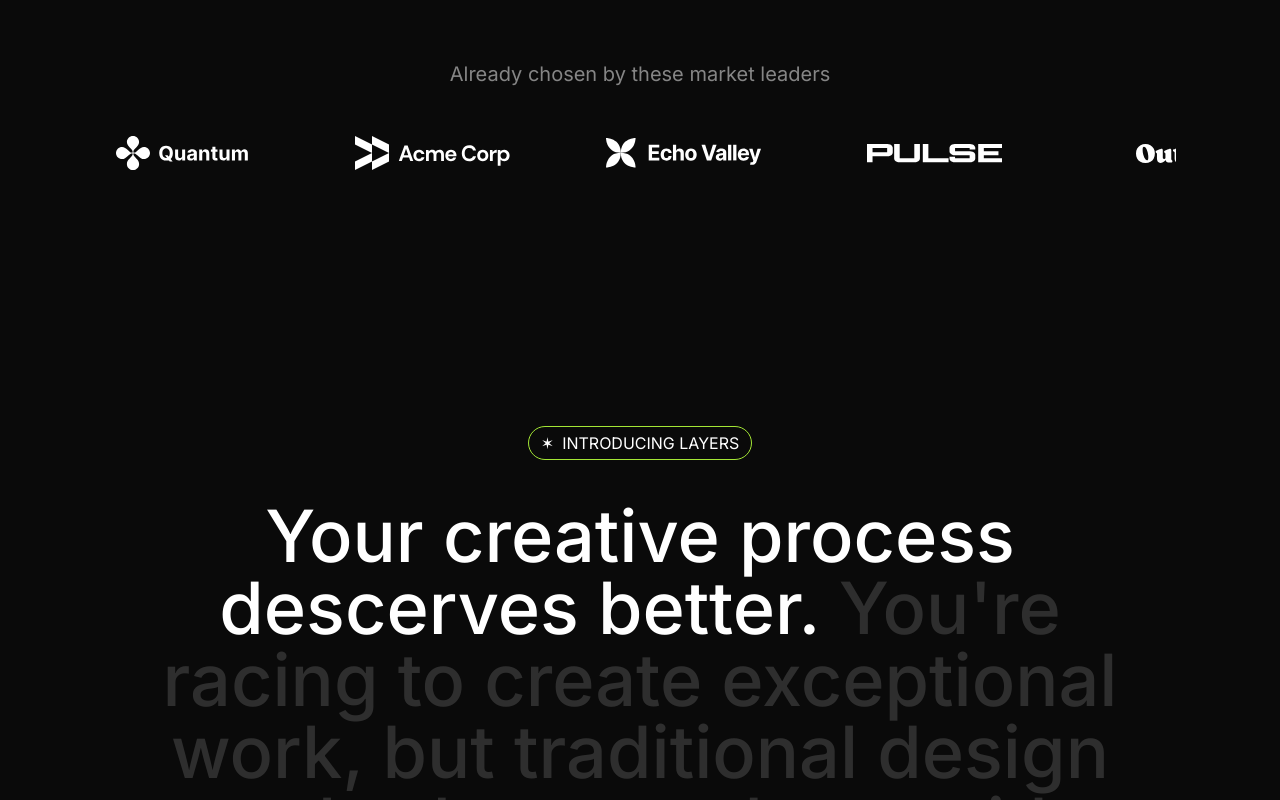
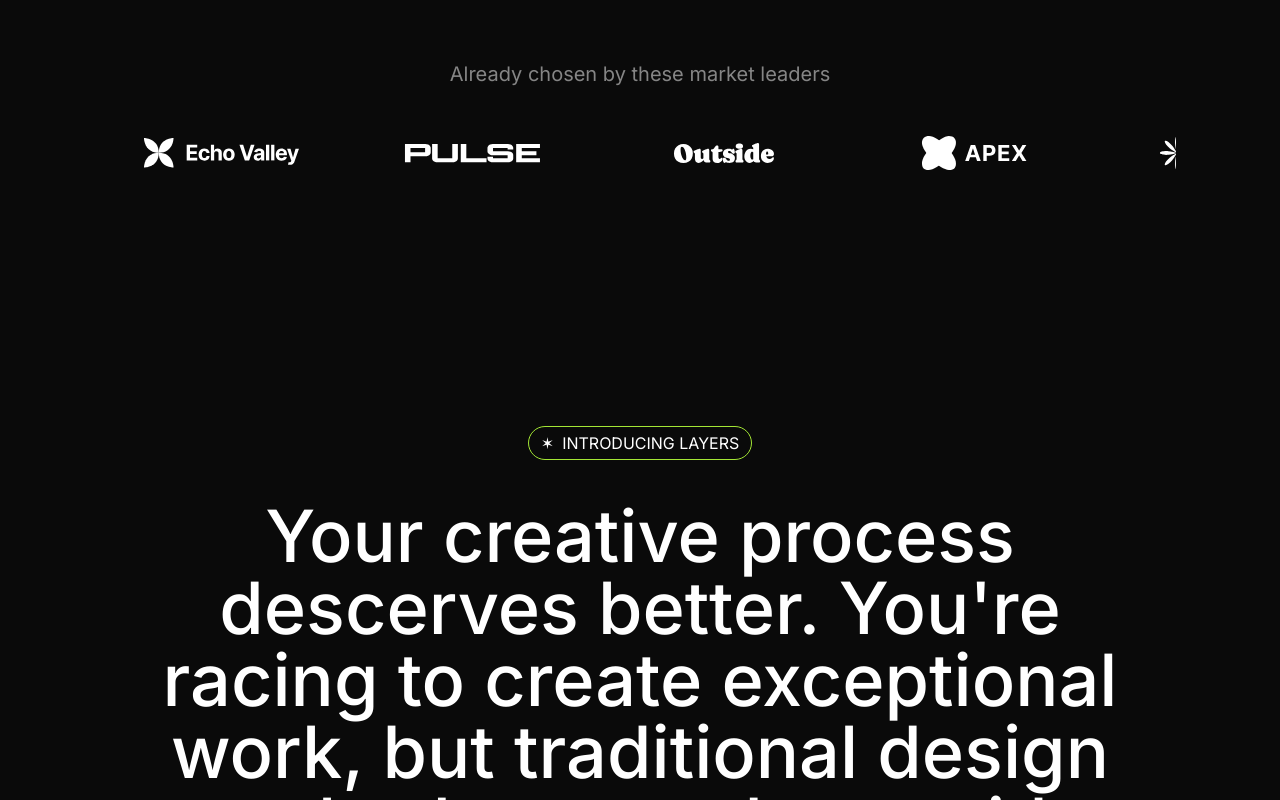
Before and after one commit to Muzammil-cyber/modern-design-web-app, a Next.js app: page / in a window 1280 px wide. Shown: the part 820-1620 px from the top of the page. Built offline with nearby package versions, Linux system fonts and the light colour scheme.

Commit message:
Enhance Hero, Introduction, and LogoTicker sections with animations and scroll effects; implement framer-motion for improved user experience

```diff
--- a/src/sections/Hero.tsx
+++ b/src/sections/Hero.tsx
@@ -1,25 +1,99 @@
+"use client";
 import Button from "@/components/Button";
 import designExample1Image from "@/assets/images/design-example-1.png";
 import designExample2Image from "@/assets/images/design-example-2.png";
 import Image from "next/image";
 import Pointer from "@/components/Pointer";
+import { useAnimate, motion } from "framer-motion";
+import { useEffect } from "react";
+import customCursor from "@/assets/images/cursor-you.svg";
 
 export default function Hero() {
+  const [leftDesignScope, leftDesignAnimate] = useAnimate();
+  const [rightDesignScope, rightDesignAnimate] = useAnimate();
+  const [andreaPointerScope, andreaPointerAnimate] = useAnimate();
+  const [bryanPointerScope, bryanPointerAnimate] = useAnimate();
+
+  useEffect(() => {
+    leftDesignAnimate([
+      [leftDesignScope.current, { opacity: 1 }, { duration: 0.5 }],
+      [leftDesignScope.current, { x: 0, y: 0 }, { duration: 0.5 }],
+    ]);
+    rightDesignAnimate([
+      [rightDesignScope.current, { opacity: 1 }, { duration: 0.5, delay: 1.5 }],
+      [rightDesignScope.current, { x: 0, y: 0 }, { duration: 0.5 }],
+    ]);
+    andreaPointerAnimate([
+      [andreaPointerScope.current, { opacity: 1 }, { duration: 0.5 }],
+      [andreaPointerScope.current, { x: -100, y: 0 }, { duration: 0.5 }],
+      [
+        andreaPointerScope.current,
+        { x: 0, y: [0, 16, 0] },
+        { duration: 0.5, ease: "easeInOut" },
+      ],
+    ]);
+
+    bryanPointerAnimate([
+      [
+        bryanPointerScope.current,
+        { opacity: 1 },
+        { duration: 0.5, delay: 1.5 },
+      ],
+      [bryanPointerScope.current, { x: 0, y: 100 }, { duration: 0.5 }],
+      [
+        bryanPointerScope.current,
+        { x: [0, 16, 0], y: 0 },
+        { duration: 0.5, ease: "easeInOut" },
+      ],
+    ]);
+  }, []);
+
   return (
-    <section className="py-24 overflow-x-clip">
+    <section
+      className="py-24 overflow-x-clip"
+      style={{ cursor: `url(${customCursor.src}), auto` }}
+    >
       <div className="container relative">
-        <div className="absolute -left-60 top-16 hidden lg:block">
-          <Image src={designExample1Image} alt="" placeholder="blur" />
-        </div>
-        <div className="absolute -right-[380px] -top-16  hidden lg:block">
-          <Image src={designExample2Image} alt="" placeholder="blur" />
-        </div>
-        <div className="absolute left-56 top-96  hidden lg:block">
+        <motion.div
+          ref={leftDesignScope}
+          initial={{ opacity: 0, x: -200, y: 200 }}
+          className="absolute -left-60 top-16 hidden lg:block"
+          drag
+        >
+          <Image
+            src={designExample1Image}
+            alt=""
+            placeholder="blur"
+            draggable={false}
+          />
+        </motion.div>
+        <motion.div
+          ref={rightDesignScope}
+          initial={{ opacity: 0, x: 200, y: 200 }}
+          className="absolute -right-[380px] -top-16  hidden lg:block"
+          drag
+        >
+          <Image
+            src={designExample2Image}
+            alt=""
+            placeholder="blur"
+            draggable={false}
+          />
+        </motion.div>
+        <motion.div
+          ref={andreaPointerScope}
+          initial={{ opacity: 0, y: 100, x: -200 }}
+          className="absolute left-56 top-96  hidden lg:block"
+        >
           <Pointer name="Andrea" />
-        </div>
-        <div className="absolute right-80 -top-4  hidden lg:block ">
+        </motion.div>
+        <motion.div
+          ref={bryanPointerScope}
+          initial={{ opacity: 0, y: 100, x: 200 }}
+          className="absolute right-80 -top-4  hidden lg:block "
+        >
           <Pointer name="Bryan" color="red" />
-        </div>
+        </motion.div>
         <div className="flex justify-center">
           <div className="inline-flex py-1 px-3 bg-gradient-to-r from-purple-400 to-pink-400 rounded-full text-neutral-950 font-semibold">
             ✨ $7.5M seed round raised
--- a/src/sections/Introduction.tsx
+++ b/src/sections/Introduction.tsx
@@ -1,22 +1,60 @@
+"use client";
 import Tag from "@/components/Tag";
+import { useScroll, useTransform } from "framer-motion";
+import { useEffect, useRef, useState } from "react";
+import { twMerge } from "tailwind-merge";
 
 const text = `You're racing to create exceptional work, but traditional design tools slow you down with unnecessary complexity and steep learning curves.`;
+const words = text.split(" ");
 
 export default function Introduction() {
+  const scrollTarget = useRef<HTMLDivElement>(null);
+  const { scrollYProgress } = useScroll({
+    target: scrollTarget,
+    offset: ["start end", "end end"],
+  });
+  // useMotionValueEvent(scrollYProgress, "change", (latest) => {
+  //   console.log("🚀 ~ useMotionValueEvent ~ latest:", latest);
+  // });
+  const [currentWord, setCurrentWord] = useState(0);
+  const wordIndex = useTransform(scrollYProgress, [0, 1], [0, words.length]);
+
+  useEffect(() => {
+    wordIndex.on("change", (latest) => {
+      setCurrentWord(latest);
+    });
+    return () => {
+      wordIndex.destroy();
+    };
+  }, [wordIndex]);
+
   return (
     <section className="py-28 lg:py-40">
       <div className="container">
+        <div className="sticky top-20 md:top-28 lg:top-40">
           <div className="flex justify-center">
             <Tag>Introducing Layers</Tag>
           </div>
           <div className="text-4xl  text-center font-medium mt-10 md:text-6xl lg:text-7xl">
             <span className="">Your creative process descerves better.</span>{" "}
-          <span className="text-white/15">{text}</span>
+            <span className="text-white/15">
+              {words.map((word, i) => (
+                <span
+                  key={word + i}
+                  className={twMerge(
+                    "transition-colors duration-500 text-white/15",
+                    i < currentWord && "text-white "
+                  )}
+                >{`${word} `}</span>
+              ))}
+            </span>
             <span className="text-lime-400 block">
               That&apos;s why we built Layers.
             </span>
           </div>
         </div>
+        <div ref={scrollTarget} className="h-[150vh]"></div>
+      </div>
     </section>
   );
 }
--- a/src/sections/LogoTicker.tsx
+++ b/src/sections/LogoTicker.tsx
@@ -1,3 +1,4 @@
+"use client";
 import quantumLogo from "@/assets/images/quantum.svg";
 import acmeLogo from "@/assets/images/acme-corp.svg";
 import echoValleyLogo from "@/assets/images/echo-valley.svg";
@@ -7,6 +8,8 @@ import apexLogo from "@/assets/images/apex.svg";
 import celestialLogo from "@/assets/images/celestial.svg";
 import twiceLogo from "@/assets/images/twice.svg";
 import Image from "next/image";
+import { Fragment } from "react";
+import { motion } from "framer-motion";
 
 const logos = [
   { name: "Quantum", image: quantumLogo },
@@ -26,12 +29,26 @@ export default function LogoTicker() {
         <h3 className="text-center text-white/50 text-xl">
           Already chosen by these market leaders
         </h3>
-        <div className="overflow-hidden mt-12 [mask-image:linear-gradient(to_right, transparent, black_10%, black_90%, transparent)]">
-          <div className="flex gap-24 pr-24">
-            {logos.map((logo) => (
-              <Image src={logo.image} key={logo.name} alt="" />
+        <div className="flex overflow-hidden mt-12 [mask-image:linear-gradient(to_right, transparent, black_10%, black_90%, transparent)]">
+          <motion.div
+            animate={{
+              x: "-50%",
+            }}
+            transition={{
+              repeat: Infinity,
+              duration: 30,
+              ease: "linear",
+            }}
+            className="flex flex-none gap-24 pr-24"
+          >
+            {Array.from({ length: 2 }).map((_, i) => (
+              <Fragment key={i}>
+                {logos.map((logo) => (
+                  <Image src={logo.image} key={logo.name + i} alt={logo.name} />
+                ))}
+              </Fragment>
             ))}
-          </div>
+          </motion.div>
         </div>
       </div>
     </section>
```
Lines whose indentation alone changed are shown as unchanged.
